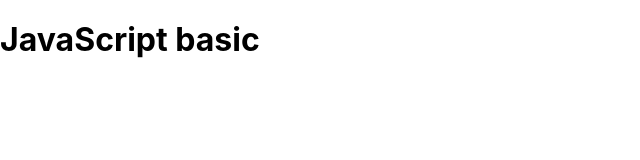
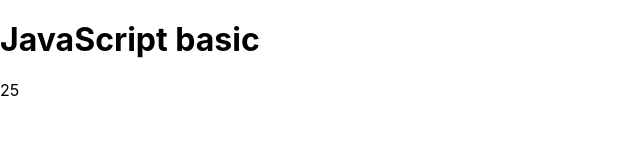
Before and after one commit to scapsa0116/tutorial, a website: page src/index.html in a window 1280 px wide. Shown: the full height of the page, 0-640 px from the left. Drawn offline with Linux system fonts and the light colour scheme.

Commit message:
celsus function

```diff
--- a/src/index.html
+++ b/src/index.html
@@ -7,7 +7,7 @@
 </head>
 <body>
   <h1>JavaScript basic</h1>
-  <div id="app"></div>
+  <div id="demo"></div>
   <script src="main.js"></script>
 </body>
 </html>
--- a/src/main.js
+++ b/src/main.js
@@ -31,10 +31,13 @@ function myFunction(a, b) {
 
 
 
+function toCelsius(fahrenheit) {
+  return (5/9) * (fahrenheit-32);
+}
+document.getElementById("demo").innerHTML = toCelsius(77);
 
 
-
-
+console.log(toCelsius(22))
 
 
 
```
Also changed, not shown: dist/index.html, 2 other files.
